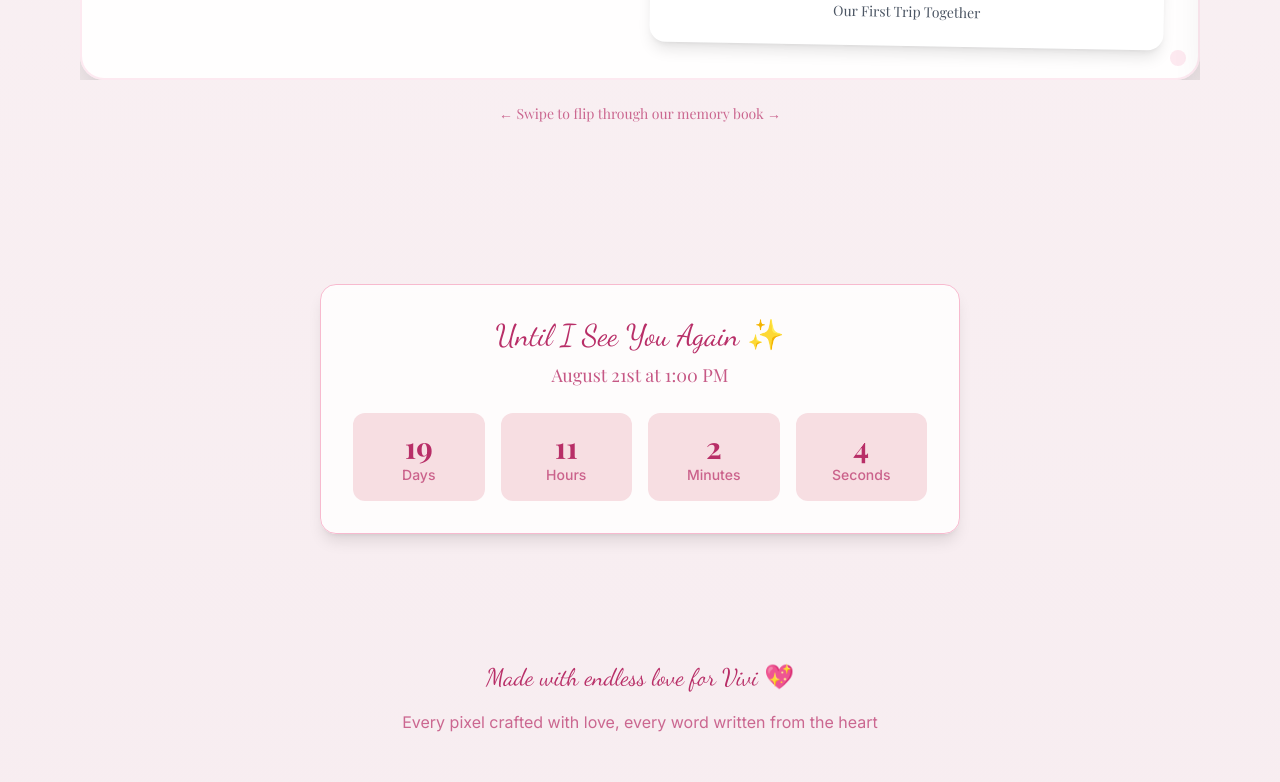
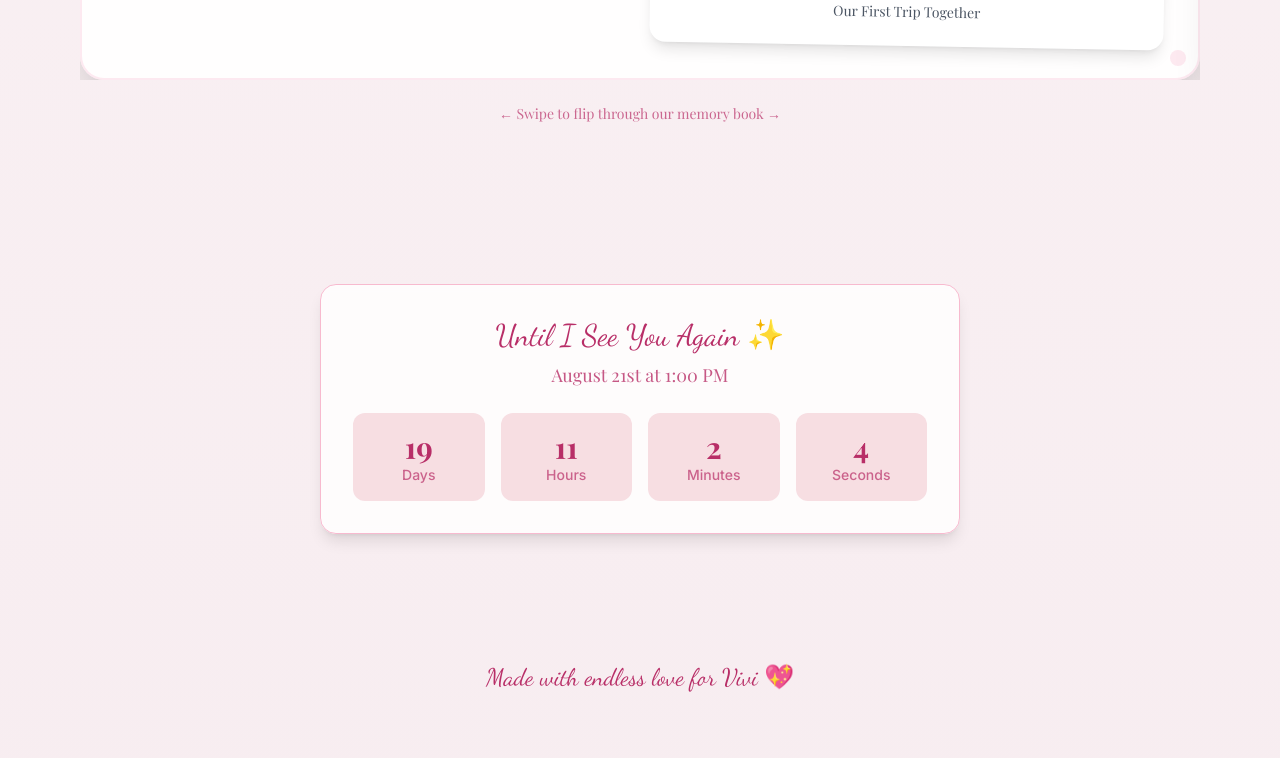
Before and after one commit to abhipad13/vivi-love-countdown, a React (Vite) app: page / in a window 1280 px wide. Shown: the part 3127-3909 px from the top of the page. After the commit the page ends 3885 px from the top, so only its background shows below. Built offline with nearby package versions, Linux system fonts and the light colour scheme.

Commit message:
Remove romantic text
Remove the romantic text "Every pixel crafted with love, every word written from the heart" from the index page.

```diff
--- a/src/pages/Index.tsx
+++ b/src/pages/Index.tsx
@@ -91,9 +91,6 @@ const Index = () => {
             <div className="font-romantic text-2xl text-romantic-deep mb-4">
               Made with endless love for Vivi 💖
             </div>
-            <div className="text-romantic-deep/70">
-              Every pixel crafted with love, every word written from the heart
-            </div>
           </footer>
         </>}
     </div>;
```
